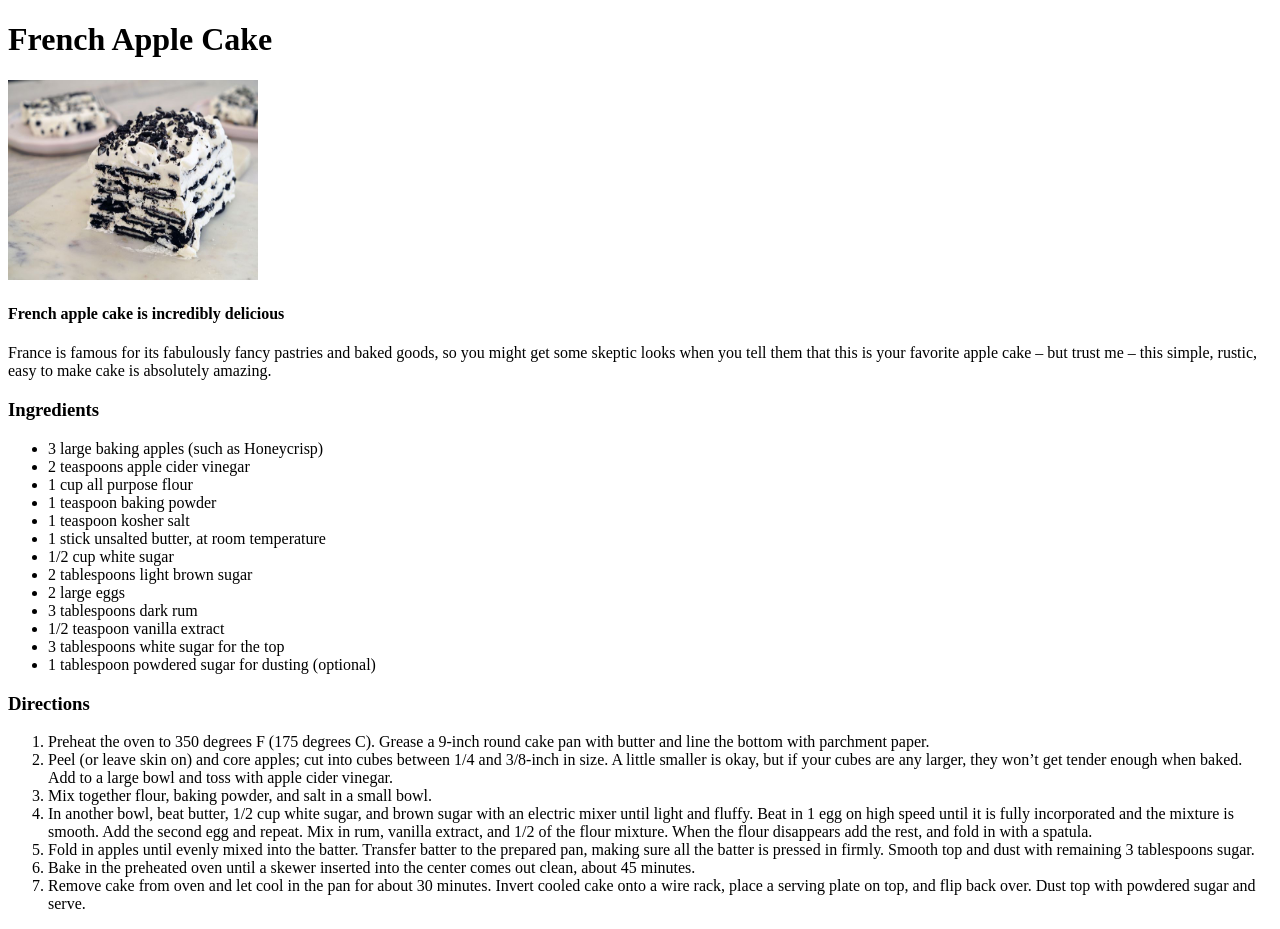
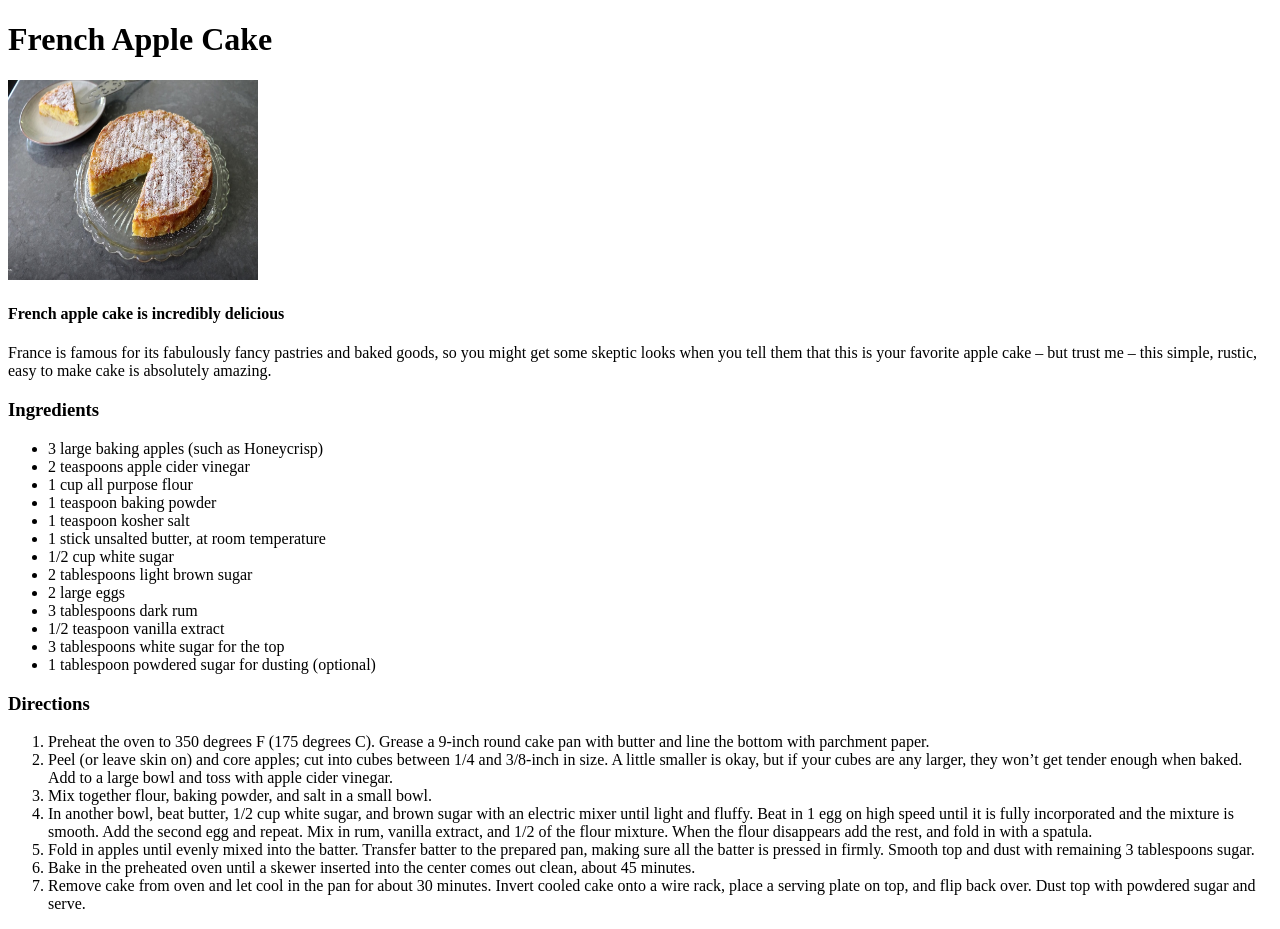
Before and after one commit to afiiqahach/odin-recipes, a plain HTML site: page recipes/apple_cake.html in a window 1280 px wide. Drawn offline with Linux system fonts and the light colour scheme.

```diff
--- a/recipes/apple_cake.html
+++ b/recipes/apple_cake.html
@@ -8,7 +8,7 @@
 <body>
 
     <h1>French Apple Cake</h1>
-    <img src="/images/choco-cake.jpg" alt="image1" height="200" width="250">
+    <img src="/images/apple-cake.jpg" alt="Apple Cake" height="200" width="250">
     <br>
     <h4>French apple cake is incredibly delicious</h4>
     <p>
```
Also changed, not shown: recipes/choco_cake.html (+1 -1 lines), recipes/sugar_cookies.html (+1 -1 lines).
